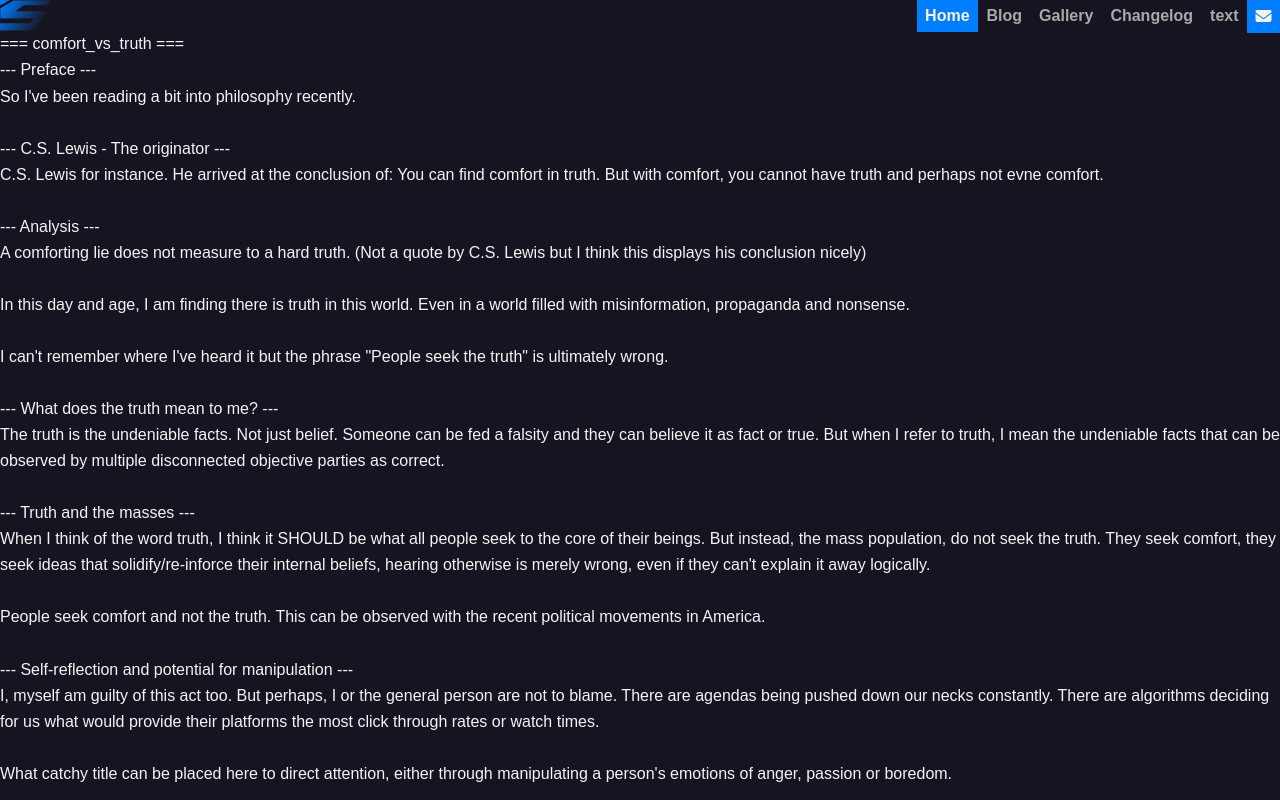
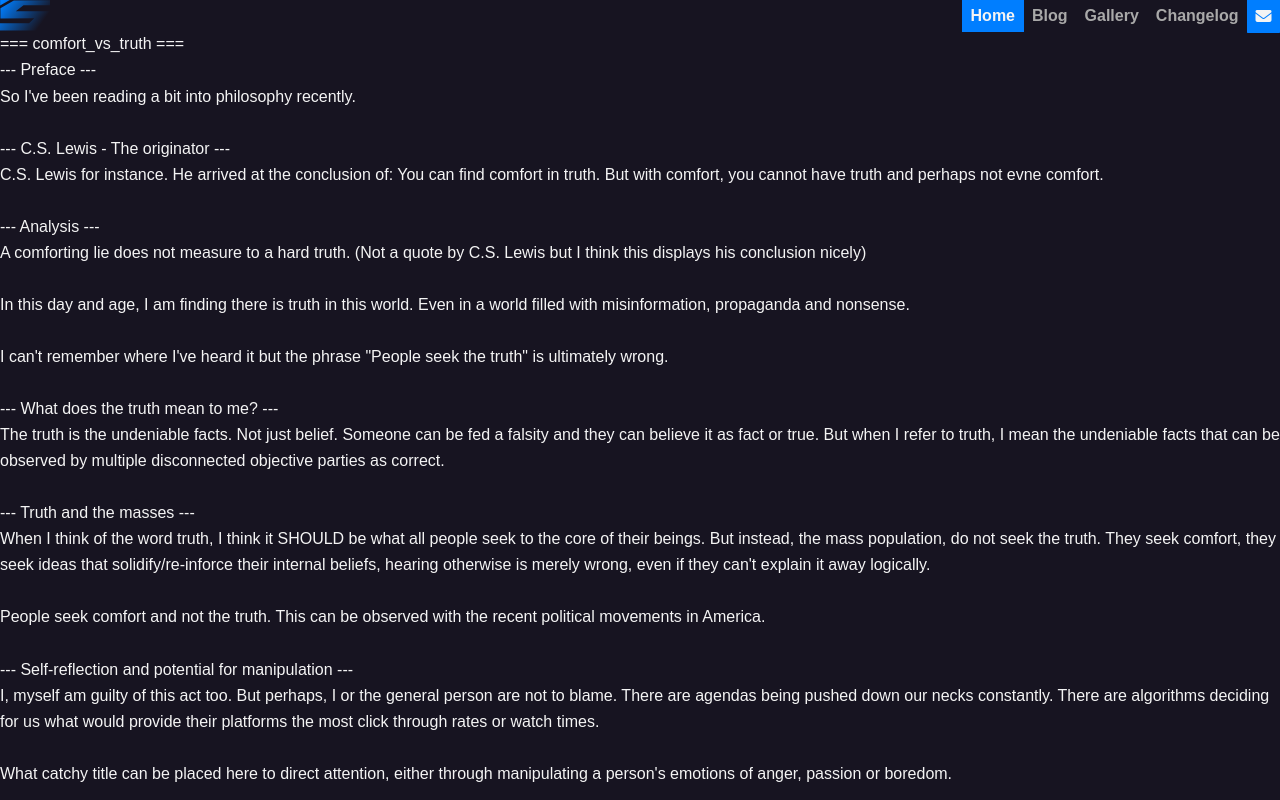
Before and after one commit to eneroh/eneroh.github.io, a plain HTML site: page articles/comfort_vs_truth.html in a window 1280 px wide. Shown: the top 800 px of the page. Drawn offline with Linux system fonts and the light colour scheme.

Commit message:
editing for first article

```diff
--- a/articles/comfort_vs_truth.html
+++ b/articles/comfort_vs_truth.html
@@ -37,7 +37,6 @@
 						<li><a href="/blog">Blog</a></li>
 						<li><a href="/gallery">Gallery</a></li>
 						<li><a href="/changelog">Changelog</a></li>
-						<li><a href="/<text>">text</a></li>
 						<li><a href="mailto:kaolininduce@gmail.com"><i class="fa-solid fa-envelope"></i></a></li>
 					</ul>
 				</div>
```
